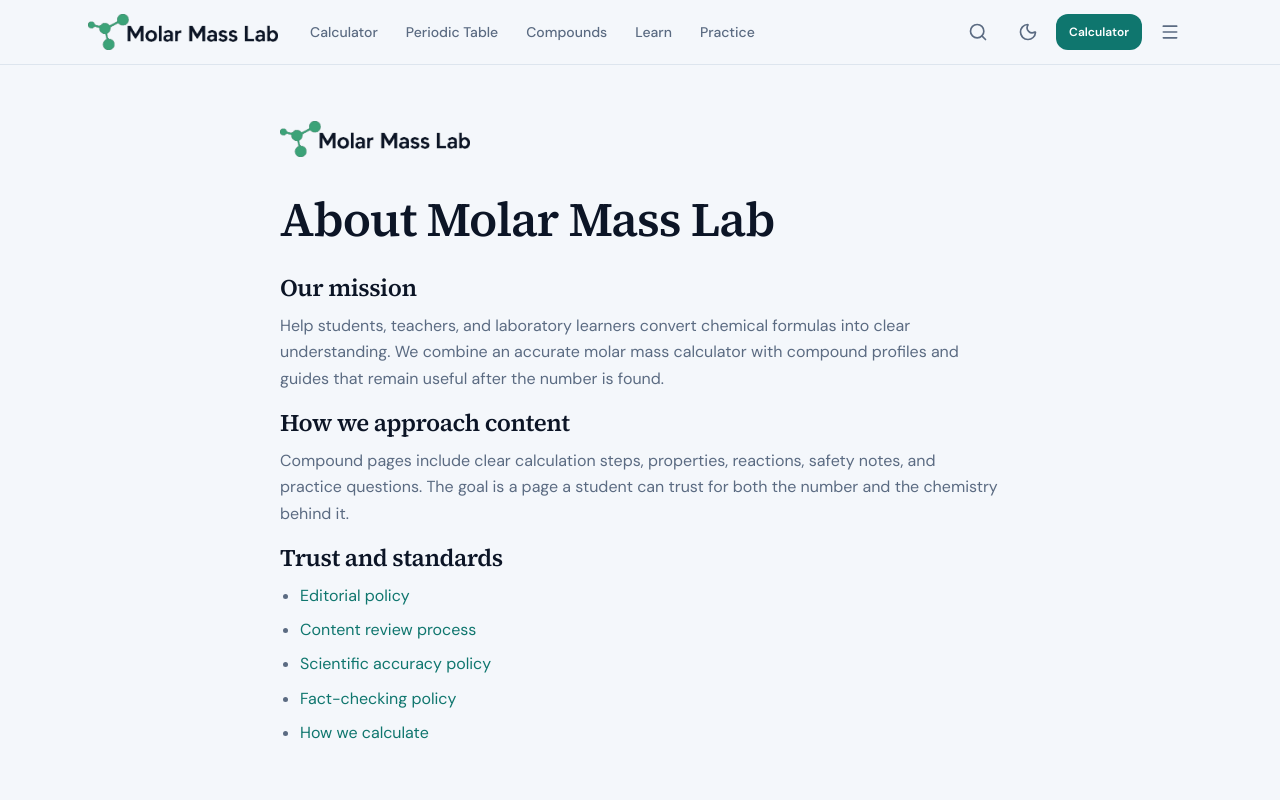
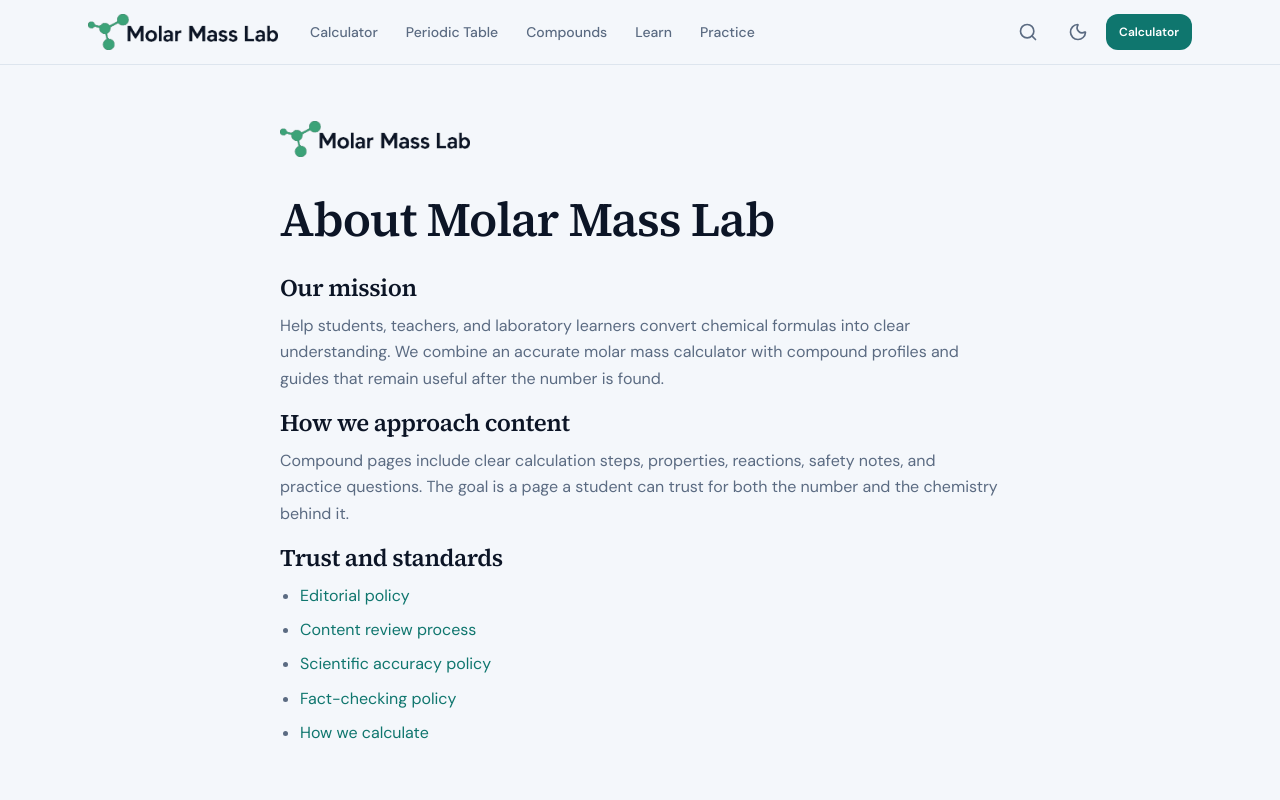
Before and after one commit to bilalthara/Molar-M, a Next.js app: page /about-us in a window 1280 px wide. Shown: the top 800 px of the page. Built offline with nearby package versions, Linux system fonts and the light colour scheme.

Commit message:
remove menu icon from desktop

```diff
--- a/components/layout/site-header.tsx
+++ b/components/layout/site-header.tsx
@@ -59,17 +59,15 @@
           >
             Calculator
           </Link>
-          <Button
+          <button
             type="button"
-            variant="ghost"
-            size="icon"
-            className="lg:hidden"
+            className="inline-flex h-11 w-11 items-center justify-center rounded-xl text-muted transition-colors hover:bg-surface-2 hover:text-foreground lg:hidden"
             aria-label={mobileOpen ? "Close menu" : "Open menu"}
             aria-expanded={mobileOpen}
             onClick={() => setMobileOpen((v) => !v)}
           >
             {mobileOpen ? <X className="h-5 w-5" aria-hidden /> : <Menu className="h-5 w-5" aria-hidden />}
-          </Button>
+          </button>
         </div>
       </div>
 
```
